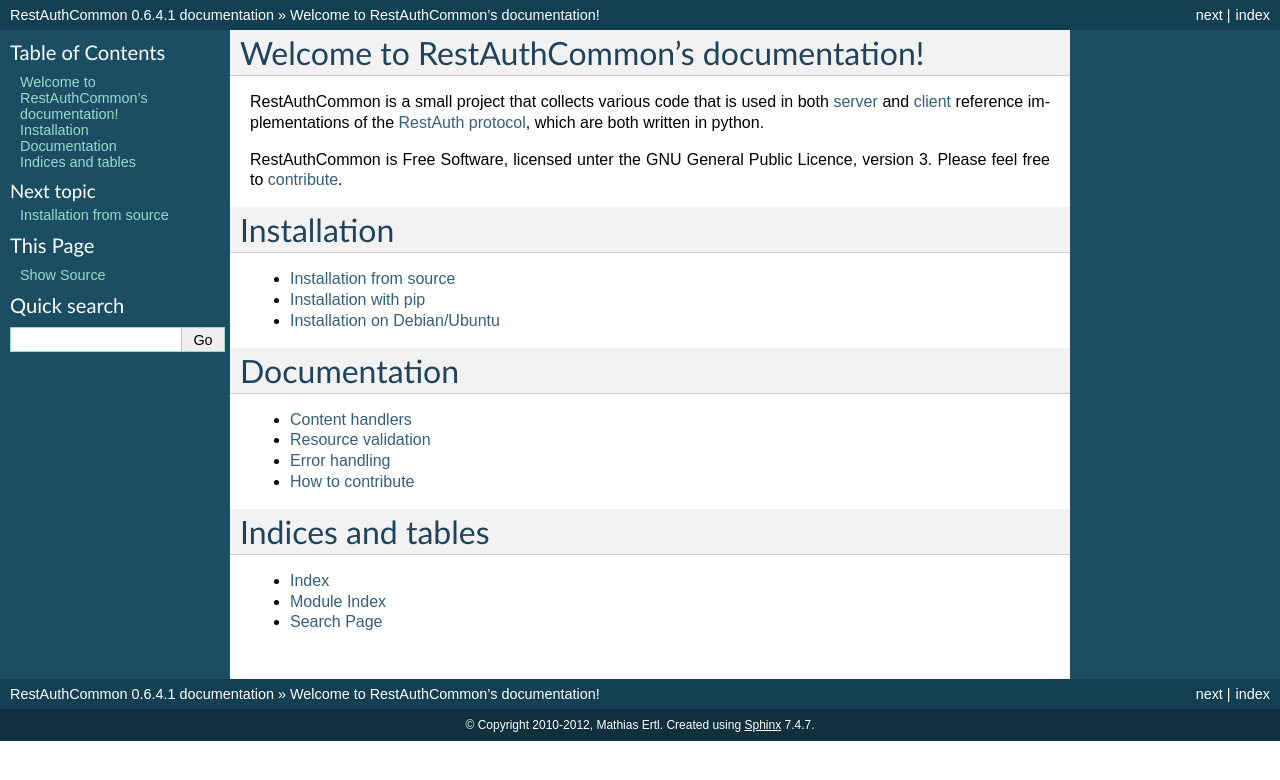
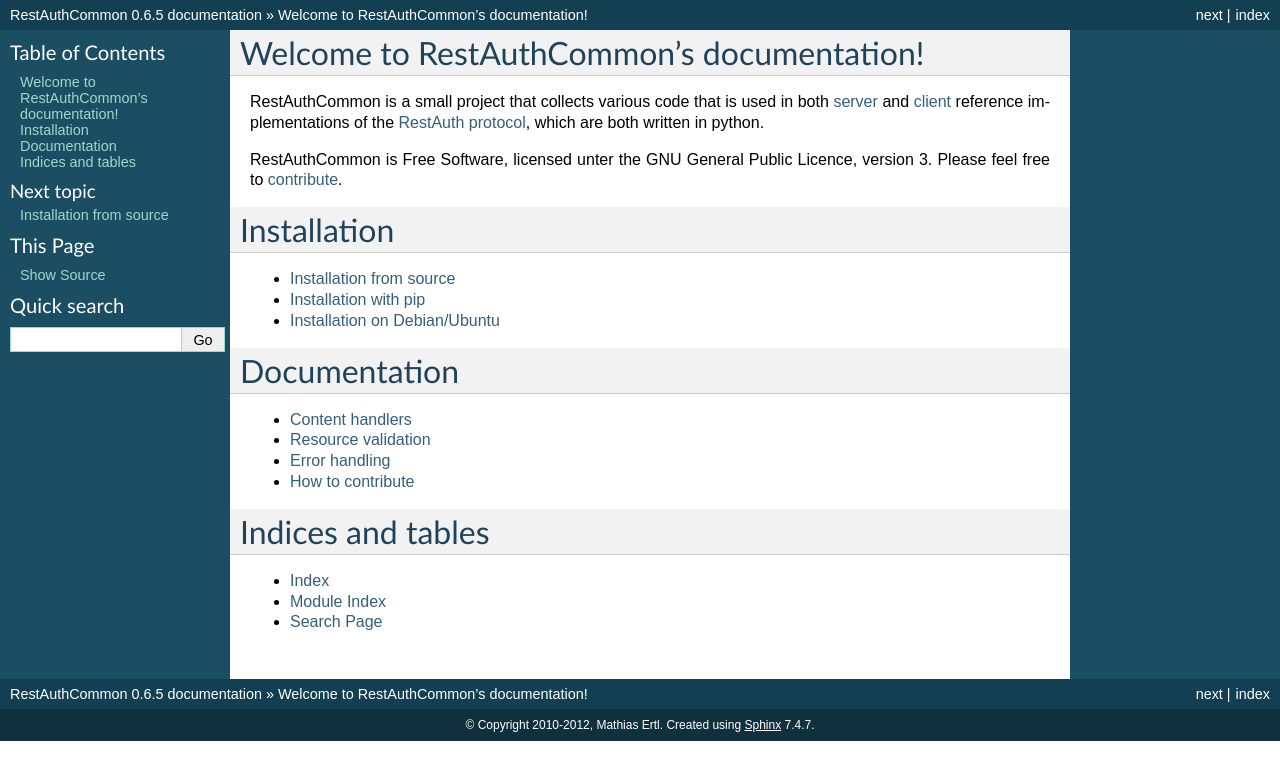
Before and after one commit to RestAuth/RestAuthCommon, a Sphinx documentation site: the page built from doc/index.rst, in a window 1280 px wide. Shown: the top 780 px of the page. Built offline with Sphinx 7.4.7, drawn with Linux system fonts in a browser that asks for light colours; formulas are drawn with MathJax 3.

Commit message:
update version

```diff
--- a/doc/conf.py
+++ b/doc/conf.py
@@ -49,9 +49,9 @@
 # built documents.
 #
 # The short X.Y version.
-version = '0.6.4.1'
+version = '0.6.5'
 # The full version, including alpha/beta/rc tags.
-release = '0.6.4.1'
+release = '0.6.5'
 
 # The language for content autogenerated by Sphinx. Refer to documentation
 # for a list of supported languages.
```
